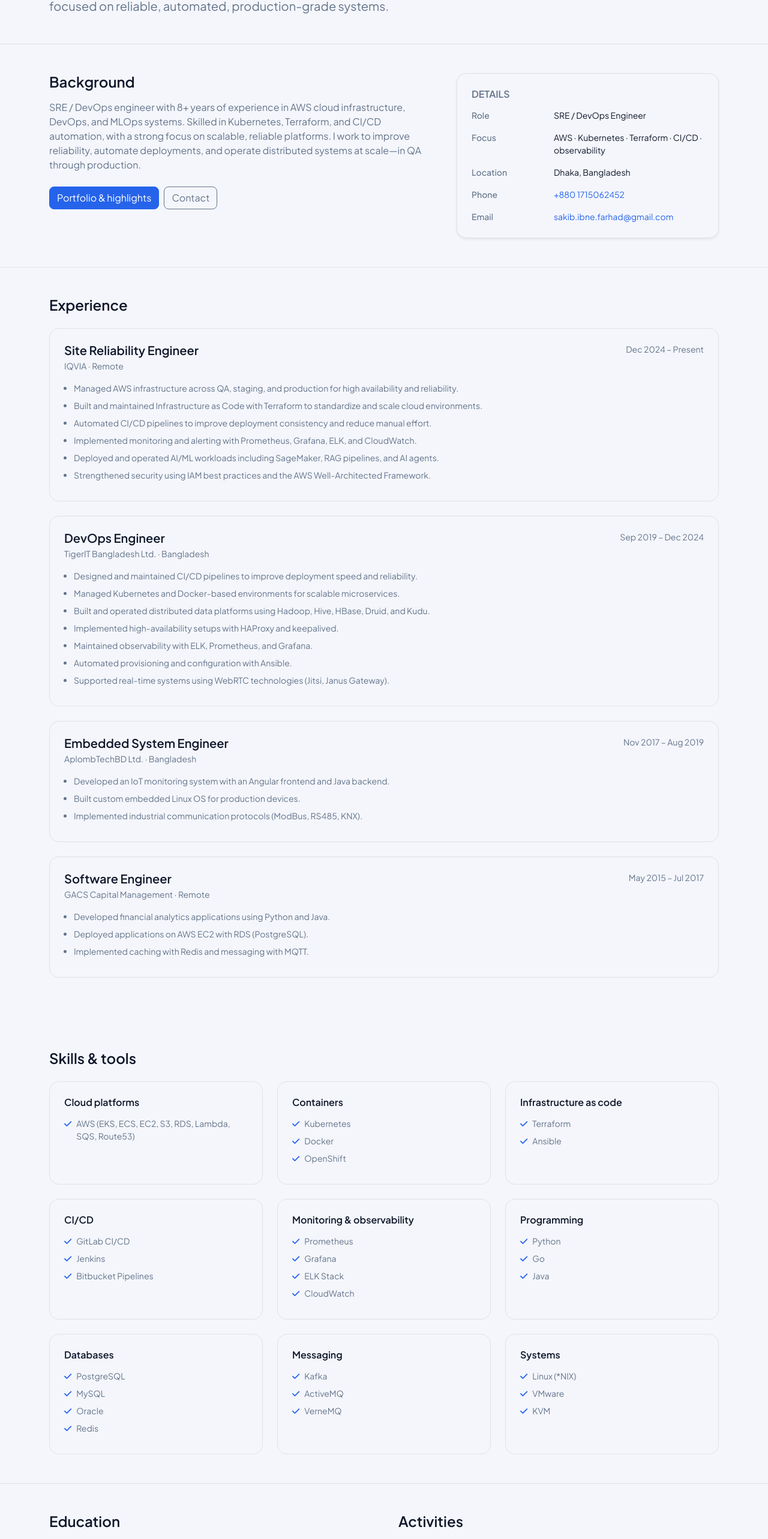
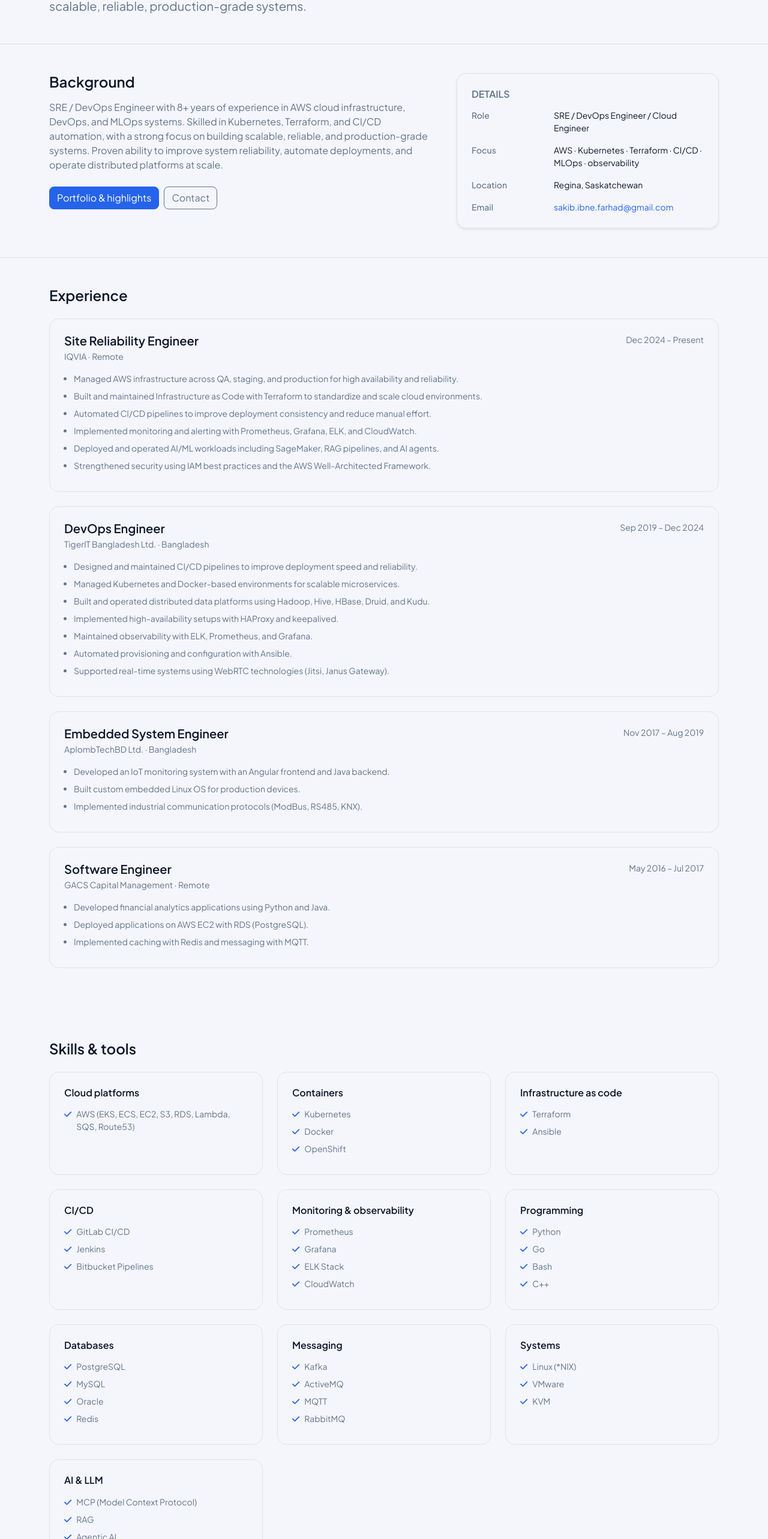
Before and after one commit to SakibFarhad/sakibfarhad.github.io, an Angular app: page /about in a window 1280 px wide. Shown: the part 233-2799 px from the top of the page at 60% size. Built offline with nearby package versions, Linux system fonts and the light colour scheme.

Commit message:
site wide update

```diff
--- a/src/app/data/site-content.ts
+++ b/src/app/data/site-content.ts
@@ -34,25 +34,23 @@ export interface EducationItem {
 /** Public contact & profile URLs (aligned with CV). */
 export const contactInfo = {
   email: 'sakib.ibne.farhad@gmail.com',
+  portfolioUrl: 'https://web.sakibfarhad.dev',
   linkedInUrl: 'https://www.linkedin.com/in/sakibfarhad',
   githubUrl: 'https://github.com/SakibFarhad',
   stackOverflowUrl: 'https://stackoverflow.com/users/6342106/sakib-farhad',
 };
 
 export const siteMeta = {
-  name: 'Md. Sakib Ibne Farhad',
+  name: 'Md Sakib Ibne Farhad',
   shortName: 'Sakib',
-  role: 'SRE / DevOps Engineer',
+  role: 'SRE / DevOps Engineer / Cloud Engineer',
   yearsExperience: '8+',
   email: contactInfo.email,
   headline:
-    'SRE / DevOps engineer with 8+ years in AWS, Kubernetes, Terraform, and CI/CD—focused on reliable, automated, production-grade systems.',
-  bio: `SRE / DevOps engineer with 8+ years of experience in AWS cloud infrastructure, DevOps, and MLOps systems. Skilled in Kubernetes, Terraform, and CI/CD automation, with a strong focus on scalable, reliable platforms. I work to improve reliability, automate deployments, and operate distributed systems at scale—in QA through production.`,
-  location: 'Dhaka, Bangladesh',
-  phone: '+880 1715062452',
-  /** E.164-style dial string for tel: links */
-  phoneTel: '+8801715062452',
-  focus: 'AWS · Kubernetes · Terraform · CI/CD · observability',
+    'SRE / DevOps Engineer with 8+ years in AWS, Kubernetes, Terraform, and CI/CD—building scalable, reliable, production-grade systems.',
+  bio: `SRE / DevOps Engineer with 8+ years of experience in AWS cloud infrastructure, DevOps, and MLOps systems. Skilled in Kubernetes, Terraform, and CI/CD automation, with a strong focus on building scalable, reliable, and production-grade systems. Proven ability to improve system reliability, automate deployments, and operate distributed platforms at scale.`,
+  location: 'Regina, Saskatchewan',
+  focus: 'AWS · Kubernetes · Terraform · CI/CD · MLOps · observability',
   /** Shown in the home hero “Stack” line */
   stackSummary: 'Kubernetes · Terraform · Python · Go',
 };
@@ -103,7 +101,7 @@ export const skillGroups: SkillGroup[] = [
   },
   {
     title: 'Programming',
-    items: ['Python', 'Go', 'Java'],
+    items: ['Python', 'Go', 'Bash', 'C++'],
   },
   {
     title: 'Databases',
@@ -111,11 +109,15 @@ export const skillGroups: SkillGroup[] = [
   },
   {
     title: 'Messaging',
-    items: ['Kafka', 'ActiveMQ', 'VerneMQ'],
+    items: ['Kafka', 'ActiveMQ', 'MQTT', 'RabbitMQ'],
   },
   {
     title: 'Systems',
     items: ['Linux (*NIX)', 'VMware', 'KVM'],
+  },
+  {
+    title: 'AI & LLM',
+    items: ['MCP (Model Context Protocol)', 'RAG', 'Agentic AI', 'AWS Bedrock', 'LangGraph'],
   },
 ];
 
@@ -164,7 +166,7 @@ export const experience: ExperienceItem[] = [
     role: 'Software Engineer',
     company: 'GACS Capital Management',
     location: 'Remote',
-    period: 'May 2015 – Jul 2017',
+    period: 'May 2016 – Jul 2017',
     highlights: [
       'Developed financial analytics applications using Python and Java.',
       'Deployed applications on AWS EC2 with RDS (PostgreSQL).',
@@ -177,17 +179,19 @@ export const education: EducationItem[] = [
   {
     degree: 'MSc in Computer Science and Engineering',
     school: 'United International University',
+    period: '2019–2020',
   },
   {
     degree: 'BSc in Electrical and Electronic Engineering',
     school: 'North South University',
+    period: '2010–2016',
   },
 ];
 
 export const activities: string[] = [
-  'Open to relocation and international opportunities (Canada).',
-  'Experience working in remote and cross-functional teams.',
-  'Strong focus on automation, scalability, and system reliability.',
+  'Canadian Permanent Resident (PR) with full work authorization and immediate availability.',
+  'Experienced in remote collaboration across cross-functional engineering teams.',
+  'Passionate about building scalable, automated, and highly reliable systems.',
 ];
 
 export const projects: ProjectItem[] = [
@@ -202,8 +206,8 @@ export const projects: ProjectItem[] = [
   {
     title: 'GitHub & infrastructure work',
     description:
-      'Public code, experiments, and tooling on GitHub. For SRE/DevOps collaboration, roles involving AWS, Kubernetes, and Terraform, or Canada relocation—reach out via LinkedIn or email.',
-    tags: ['Terraform', 'Kubernetes', 'AWS', 'Open to opportunities'],
+      'Public code, experiments, and tooling on GitHub. For SRE/DevOps collaboration or roles involving AWS, Kubernetes, and Terraform—reach out via LinkedIn or email.',
+    tags: ['Terraform', 'Kubernetes', 'AWS', 'Available now'],
     repoUrl: contactInfo.githubUrl,
   },
 ];
--- a/src/app/pages/about/about.component.html
+++ b/src/app/pages/about/about.component.html
@@ -27,10 +27,6 @@
             <dd class="col-8 mb-3">{{ site.focus }}</dd>
             <dt class="col-4 text-secondary">Location</dt>
             <dd class="col-8 mb-3">{{ site.location }}</dd>
-            <dt class="col-4 text-secondary">Phone</dt>
-            <dd class="col-8 mb-3">
-              <a [href]="'tel:' + site.phoneTel" class="text-decoration-none">{{ site.phone }}</a>
-            </dd>
             <dt class="col-4 text-secondary">Email</dt>
             <dd class="col-8 mb-0">
               <a [href]="'mailto:' + site.email" class="text-decoration-none">{{ site.email }}</a>
--- a/src/app/pages/contact/contact.component.html
+++ b/src/app/pages/contact/contact.component.html
@@ -3,8 +3,8 @@
     <p class="text-uppercase small fw-semibold text-secondary letter-spacing mb-2">Contact</p>
     <h1 class="display-6 fw-bold mb-3">Let’s talk</h1>
     <p class="lead text-secondary col-lg-8 mb-0">
-      SRE, DevOps, or cloud platform opportunities—remote, Bangladesh-based, or Canada relocation. Leave a note below (demo form), or
-      reach me directly by email or LinkedIn.
+      SRE, DevOps, or cloud platform opportunities—remote or on-site in Canada. Leave a note below (demo form), or reach me directly
+      by email or LinkedIn.
     </p>
   </div>
 </section>
@@ -66,9 +66,16 @@
           <p class="small mb-3">
             <a [href]="'mailto:' + contact.email" class="fw-semibold text-decoration-none">{{ contact.email }}</a>
           </p>
-          <p class="small text-secondary mb-3">Best for SRE/DevOps roles, infra collaboration, or Canada relocation discussions.</p>
+          <p class="small text-secondary mb-3">
+            Best for SRE/DevOps roles and infra collaboration. Canadian PR with full work authorization and immediate availability.
+          </p>
           <h2 class="h6 fw-semibold mb-3">Profiles</h2>
           <ul class="list-unstyled small mb-0">
+            <li class="mb-2">
+              <a [href]="contact.portfolioUrl" target="_blank" rel="noopener noreferrer" class="fw-semibold text-decoration-none">
+                Portfolio <i class="fas fa-arrow-up-right-from-square ms-1" aria-hidden="true"></i>
+              </a>
+            </li>
             <li class="mb-2">
               <a [href]="contact.linkedInUrl" target="_blank" rel="noopener noreferrer" class="fw-semibold text-decoration-none">
                 LinkedIn <i class="fas fa-arrow-up-right-from-square ms-1" aria-hidden="true"></i>
--- a/src/app/pages/home/home.component.html
+++ b/src/app/pages/home/home.component.html
@@ -2,7 +2,7 @@
   <div class="container py-5 py-lg-6">
     <div class="row align-items-center g-4 g-lg-5">
       <div class="col-lg-7">
-        <p class="text-uppercase small fw-semibold letter-spacing text-white-50 mb-2">SRE &amp; DevOps</p>
+        <p class="text-uppercase small fw-semibold letter-spacing text-white-50 mb-2">SRE · DevOps · Cloud</p>
         <h1 class="display-5 fw-bold mb-3 text-white">{{ site.name }}</h1>
         <p class="lead text-white-50 mb-4">{{ site.headline }}</p>
         <div class="d-flex flex-wrap gap-2">
@@ -110,7 +110,7 @@
     <div class="container text-center">
       <h2 class="h3 fw-bold mb-3">Let’s talk infrastructure &amp; reliability</h2>
       <p class="text-secondary col-lg-8 mx-auto mb-4">
-        Hiring for SRE, DevOps, or cloud platform roles—or exploring opportunities in Canada? I’m open to the right fit and remote-friendly teams.
+        Hiring for SRE, DevOps, or cloud platform roles? Canadian PR with full work authorization—open to remote-friendly and on-site teams.
       </p>
       <a routerLink="/contact" class="btn btn-primary btn-lg px-4">Contact</a>
     </div>
--- a/src/index.html
+++ b/src/index.html
@@ -2,10 +2,10 @@
 <html lang="en">
 <head>
   <meta charset="utf-8">
-  <title>Md. Sakib Ibne Farhad — SRE / DevOps Engineer</title>
+  <title>Md Sakib Ibne Farhad — SRE / DevOps / Cloud Engineer</title>
   <base href="/">
   <meta name="viewport" content="width=device-width, initial-scale=1">
-  <meta name="description" content="Md. Sakib Ibne Farhad — SRE / DevOps engineer. AWS, Kubernetes, Terraform, CI/CD, observability. Based in Bangladesh; open to remote and Canada opportunities.">
+  <meta name="description" content="Md Sakib Ibne Farhad — SRE / DevOps / Cloud Engineer. AWS, Kubernetes, Terraform, CI/CD, MLOps. Based in Regina, Saskatchewan; Canadian PR with immediate availability.">
   <meta name="theme-color" content="#0f172a">
   <link rel="icon" type="image/x-icon" href="favicon.ico">
   <link rel="preconnect" href="https://fonts.googleapis.com">
```
